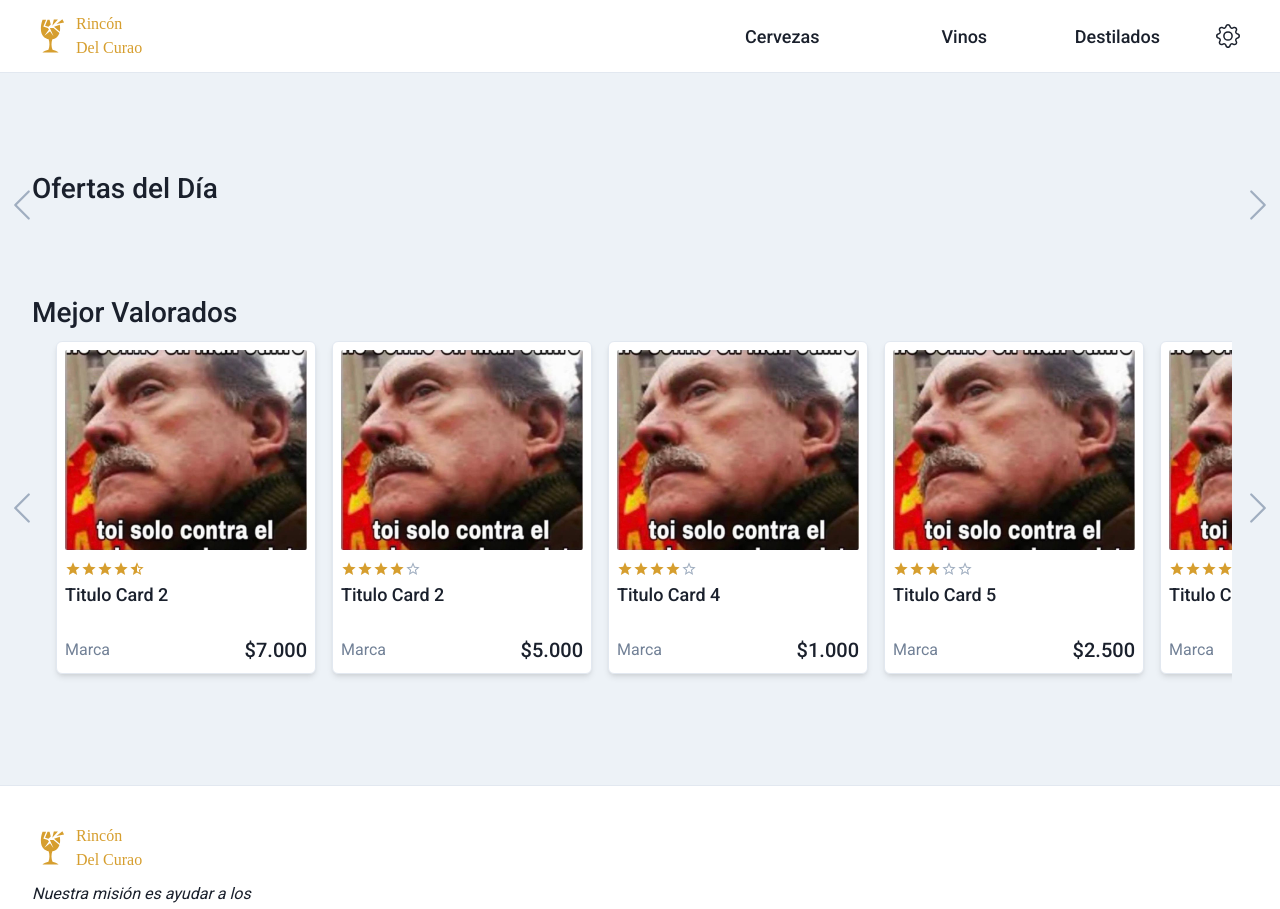
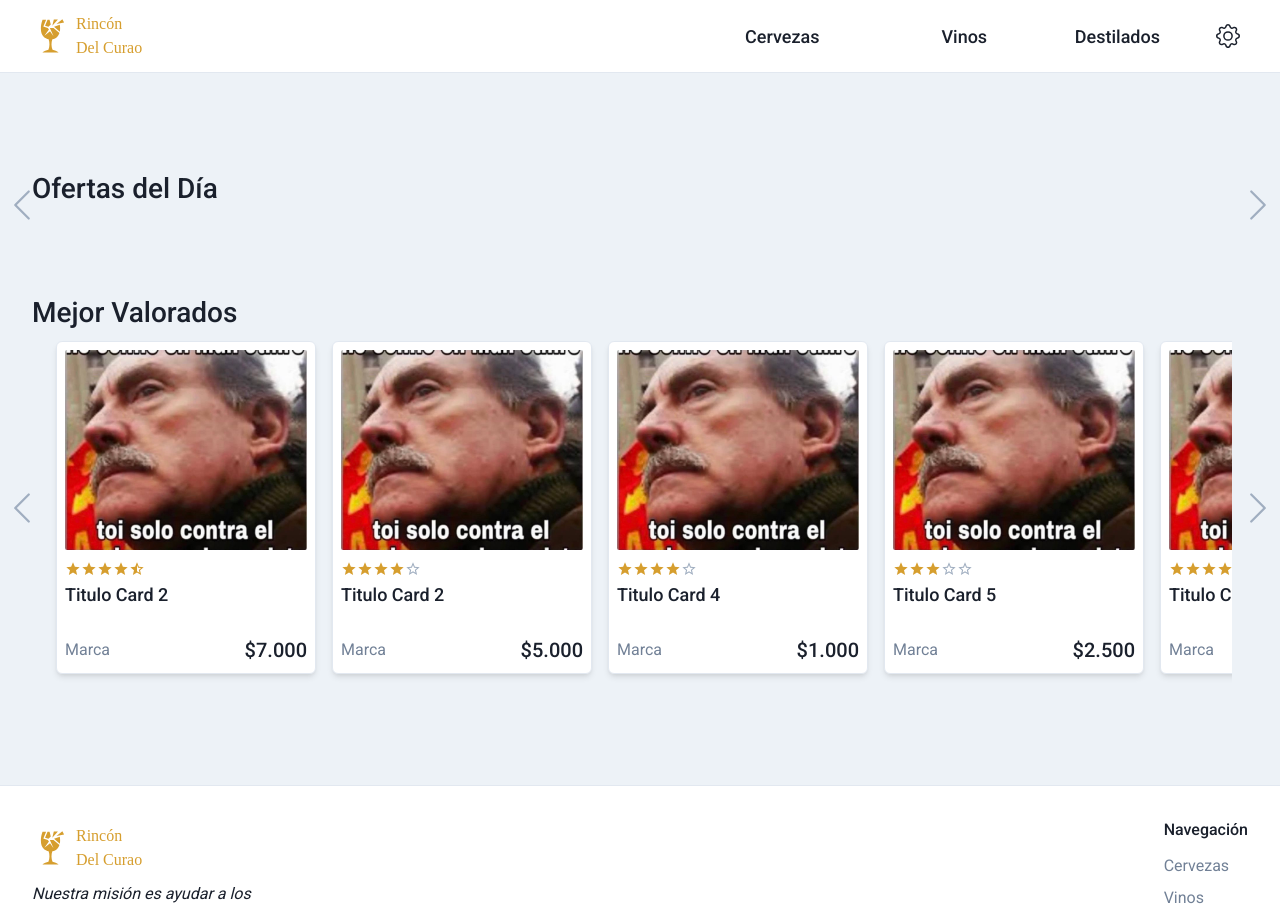
Before and after one commit to Unnunoctio/RinconDelCurao, a React (Vite) app in the folder Frontend/: page / in a window 1280 px wide. Shown: the top 909 px of the page. Built offline with nearby package versions, Linux system fonts and the light colour scheme; a web font is replaced by a local one.

Commit message:
feat(footer): add footer navigation

```diff
--- a/Frontend/src/layout/components/Footer.jsx
+++ b/Frontend/src/layout/components/Footer.jsx
@@ -1,5 +1,7 @@
-import { Divider, Flex, Text, VStack, useColorModeValue } from '@chakra-ui/react'
+import { Box, Divider, Flex, Text, VStack, useColorModeValue } from '@chakra-ui/react'
 import { Logo } from './Logo'
+import { linkItems } from '@assets/linkItems'
+import { NavLink } from 'react-router-dom'
 
 export const Footer = () => {
   return (
@@ -16,7 +18,10 @@ export const Footer = () => {
         maxW={`${1850 * 0.75}px`}
         px={{ base: 4, md: 8 }}
       >
-        <FooterLogo />
+        <Flex justifyContent='space-between'>
+          <FooterLogo />
+          <FooterNav />
+        </Flex>
         <Divider my={6} borderColor={useColorModeValue('light.divider.main', 'dark.divider.main')} />
         <Text textAlign='center'>
           &copy; {new Date().getFullYear()} Rincón del Curao. Todos los derechos reservados.
@@ -39,3 +44,27 @@ const FooterLogo = () => {
     </VStack>
   )
 }
+
+const FooterNav = () => {
+  return (
+    <Box>
+      <Text fontWeight='medium' color={useColorModeValue('light.text.main', 'dark.text.main')}>
+        Navegación
+      </Text>
+      <VStack gap={2} alignItems='flex-start' mt={3}>
+        {
+          linkItems.map((item, index) => (
+            <NavLink to={item.url} key={index}>
+              <Text
+                color={useColorModeValue('light.text.secondary', 'dark.text.secondary')}
+                _hover={{ textDecoration: 'underline' }}
+              >
+                {item.name}
+              </Text>
+            </NavLink>
+          ))
+        }
+      </VStack>
+    </Box>
+  )
+}
```
